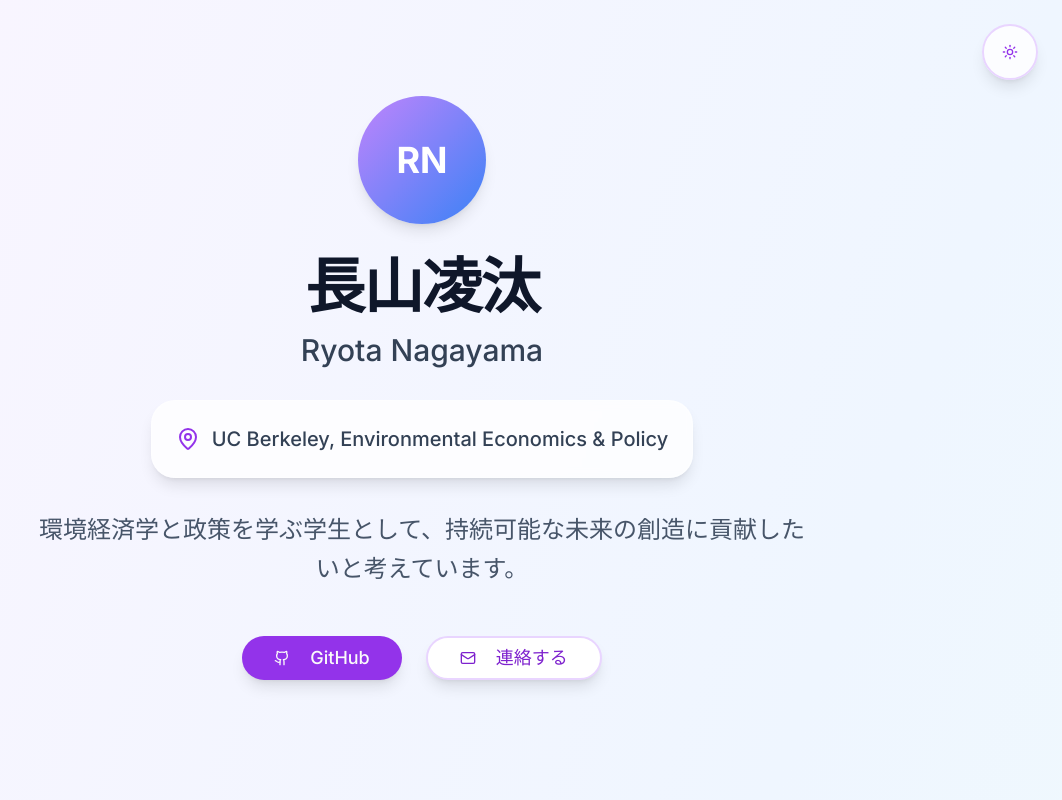
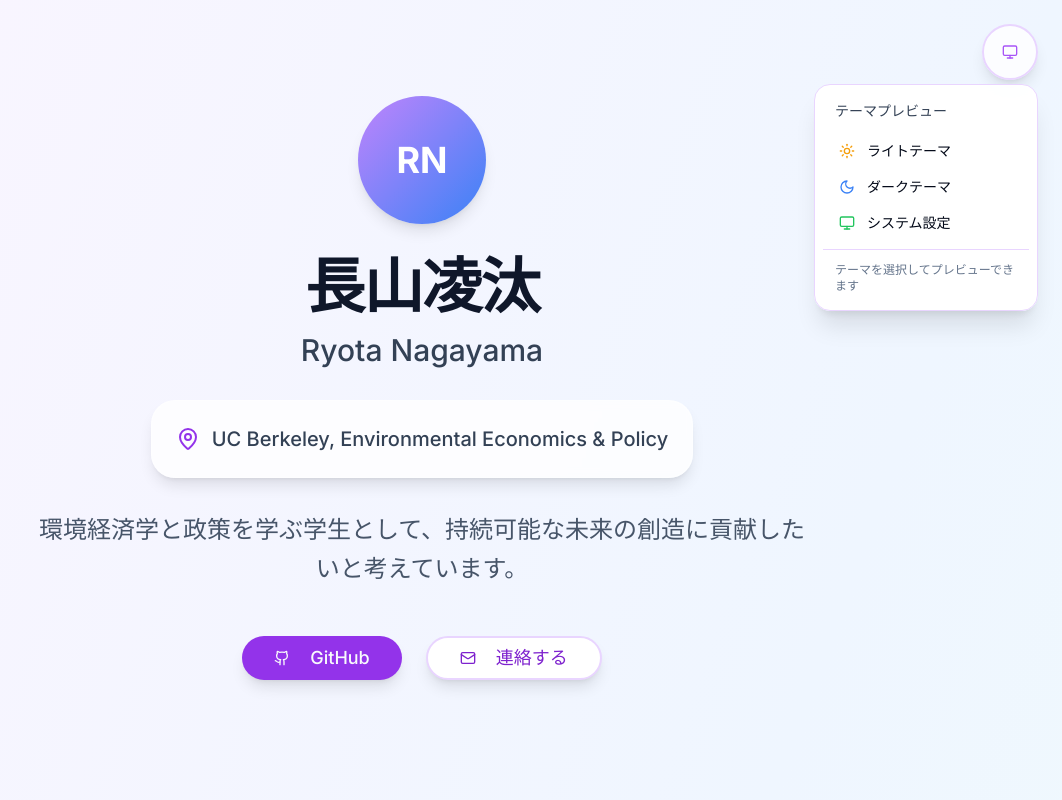
Before and after one commit to Ry0Nang/profile-page, a Next.js app: page / in a window 1280 px wide. Both pictures are taken after a click on the button "テーマを切り替え". Shown: the top 800 px of the page, without its empty margins (218-1280 px from the left). Built offline with nearby package versions, Linux system fonts and the light colour scheme.

Commit message:
feat: add theme preview functionality
Implement theme preview before switching themes for better UX

#VERCEL_SKIP

Co-authored-by: ry0t4 <52437972+Ry0Nang@users.noreply.github.com>

```diff
--- a/app/globals.css
+++ b/app/globals.css
@@ -2,85 +2,60 @@
 @tailwind components;
 @tailwind utilities;
 
-body {
-  font-family: Arial, Helvetica, sans-serif;
-}
-
-@layer utilities {
-  .text-balance {
-    text-wrap: balance;
-  }
-}
-
 @layer base {
   :root {
     --background: 0 0% 100%;
-    --foreground: 0 0% 3.9%;
+    --foreground: 222.2 84% 4.9%;
     --card: 0 0% 100%;
-    --card-foreground: 0 0% 3.9%;
+    --card-foreground: 222.2 84% 4.9%;
     --popover: 0 0% 100%;
-    --popover-foreground: 0 0% 3.9%;
-    --primary: 0 0% 9%;
-    --primary-foreground: 0 0% 98%;
-    --secondary: 0 0% 96.1%;
-    --secondary-foreground: 0 0% 9%;
-    --muted: 0 0% 96.1%;
-    --muted-foreground: 0 0% 45.1%;
-    --accent: 0 0% 96.1%;
-    --accent-foreground: 0 0% 9%;
+    --popover-foreground: 222.2 84% 4.9%;
+    --primary: 222.2 47.4% 11.2%;
+    --primary-foreground: 210 40% 98%;
+    --secondary: 210 40% 96%;
+    --secondary-foreground: 222.2 47.4% 11.2%;
+    --muted: 210 40% 96%;
+    --muted-foreground: 215.4 16.3% 46.9%;
+    --accent: 210 40% 96%;
+    --accent-foreground: 222.2 47.4% 11.2%;
     --destructive: 0 84.2% 60.2%;
-    --destructive-foreground: 0 0% 98%;
-    --border: 0 0% 89.8%;
-    --input: 0 0% 89.8%;
-    --ring: 0 0% 3.9%;
+    --destructive-foreground: 210 40% 98%;
+    --border: 214.3 31.8% 91.4%;
+    --input: 214.3 31.8% 91.4%;
+    --ring: 222.2 84% 4.9%;
+    --radius: 0.5rem;
     --chart-1: 12 76% 61%;
     --chart-2: 173 58% 39%;
     --chart-3: 197 37% 24%;
     --chart-4: 43 74% 66%;
     --chart-5: 27 87% 67%;
-    --radius: 0.5rem;
-    --sidebar-background: 0 0% 98%;
-    --sidebar-foreground: 240 5.3% 26.1%;
-    --sidebar-primary: 240 5.9% 10%;
-    --sidebar-primary-foreground: 0 0% 98%;
-    --sidebar-accent: 240 4.8% 95.9%;
-    --sidebar-accent-foreground: 240 5.9% 10%;
-    --sidebar-border: 220 13% 91%;
-    --sidebar-ring: 217.2 91.2% 59.8%;
   }
+
   .dark {
-    --background: 0 0% 3.9%;
-    --foreground: 0 0% 98%;
-    --card: 0 0% 3.9%;
-    --card-foreground: 0 0% 98%;
-    --popover: 0 0% 3.9%;
-    --popover-foreground: 0 0% 98%;
-    --primary: 0 0% 98%;
-    --primary-foreground: 0 0% 9%;
-    --secondary: 0 0% 14.9%;
-    --secondary-foreground: 0 0% 98%;
-    --muted: 0 0% 14.9%;
-    --muted-foreground: 0 0% 63.9%;
-    --accent: 0 0% 14.9%;
-    --accent-foreground: 0 0% 98%;
+    --background: 222.2 84% 4.9%;
+    --foreground: 210 40% 98%;
+    --card: 222.2 84% 4.9%;
+    --card-foreground: 210 40% 98%;
+    --popover: 222.2 84% 4.9%;
+    --popover-foreground: 210 40% 98%;
+    --primary: 210 40% 98%;
+    --primary-foreground: 222.2 47.4% 11.2%;
+    --secondary: 217.2 32.6% 17.5%;
+    --secondary-foreground: 210 40% 98%;
+    --muted: 217.2 32.6% 17.5%;
+    --muted-foreground: 215 20.2% 65.1%;
+    --accent: 217.2 32.6% 17.5%;
+    --accent-foreground: 210 40% 98%;
     --destructive: 0 62.8% 30.6%;
-    --destructive-foreground: 0 0% 98%;
-    --border: 0 0% 14.9%;
-    --input: 0 0% 14.9%;
-    --ring: 0 0% 83.1%;
+    --destructive-foreground: 210 40% 98%;
+    --border: 217.2 32.6% 17.5%;
+    --input: 217.2 32.6% 17.5%;
+    --ring: 212.7 26.8% 83.9%;
     --chart-1: 220 70% 50%;
     --chart-2: 160 60% 45%;
     --chart-3: 30 80% 55%;
     --chart-4: 280 65% 60%;
     --chart-5: 340 75% 55%;
-    --sidebar-background: 240 5.9% 10%;
-    --sidebar-foreground: 240 4.8% 95.9%;
-    --sidebar-primary: 224.3 76.3% 48%;
-    --sidebar-primary-foreground: 0 0% 100%;
-    --sidebar-accent: 240 3.7% 15.9%;
-    --sidebar-accent-foreground: 240 4.8% 95.9%;
-    --sidebar-border: 240 3.7% 15.9%;
-    --sidebar-ring: 217.2 91.2% 59.8%;
   }
 }
 
@@ -92,3 +67,68 @@ body {
     @apply bg-background text-foreground;
   }
 }
+
+/* テーマプレビュー用のスタイル */
+[data-theme-preview="light"] {
+  color-scheme: light;
+}
+
+[data-theme-preview="light"] * {
+  transition: all 0.3s ease;
+}
+
+[data-theme-preview="light"] .dark\:bg-slate-900 {
+  background: rgb(248 250 252) !important;
+}
+
+[data-theme-preview="light"] .dark\:via-purple-900 {
+  background: rgb(196 181 253) !important;
+}
+
+[data-theme-preview="light"] .dark\:to-slate-800 {
+  background: rgb(241 245 249) !important;
+}
+
+[data-theme-preview="light"] .dark\:text-white {
+  color: rgb(15 23 42) !important;
+}
+
+[data-theme-preview="light"] .dark\:text-slate-300 {
+  color: rgb(71 85 105) !important;
+}
+
+[data-theme-preview="light"] .dark\:bg-slate-800\/90 {
+  background: rgba(255, 255, 255, 0.9) !important;
+}
+
+[data-theme-preview="dark"] {
+  color-scheme: dark;
+}
+
+[data-theme-preview="dark"] * {
+  transition: all 0.3s ease;
+}
+
+[data-theme-preview="dark"] .bg-gradient-to-br.from-purple-50 {
+  background: linear-gradient(to bottom right, rgb(15 23 42), rgb(88 28 135), rgb(30 41 59)) !important;
+}
+
+[data-theme-preview="dark"] .text-slate-900 {
+  color: rgb(248 250 252) !important;
+}
+
+[data-theme-preview="dark"] .text-slate-700 {
+  color: rgb(203 213 225) !important;
+}
+
+[data-theme-preview="dark"] .bg-white\/90 {
+  background: rgba(30, 41, 59, 0.9) !important;
+}
+
+[data-theme-preview="dark"] .text-slate-800 {
+  color: rgb(226 232 240) !important;
+}
+
+[data-theme-preview="dark"] .bg-gradient-to-r.from-blue-50\/50 {
+  background: linear-gradient(to right, rgba(30, 41, 59, 0.5), rgba(88, 28, 135, 0.2)) !important;
+}
--- a/components/theme-toggle.tsx
+++ b/components/theme-toggle.tsx
@@ -1,22 +1,132 @@
 "use client"
-import { Moon, Sun } from "lucide-react"
+import { Moon, Sun, Monitor } from "lucide-react"
 import { useTheme } from "next-themes"
+import { useState, useEffect } from "react"
 
 import { Button } from "@/components/ui/button"
+import {
+  DropdownMenu,
+  DropdownMenuContent,
+  DropdownMenuItem,
+  DropdownMenuTrigger,
+  DropdownMenuSeparator,
+} from "@/components/ui/dropdown-menu"
 
 export function ThemeToggle() {
   const { theme, setTheme } = useTheme()
+  const [previewTheme, setPreviewTheme] = useState<string | null>(null)
+  const [mounted, setMounted] = useState(false)
+
+  useEffect(() => {
+    setMounted(true)
+  }, [])
+
+  const handlePreview = (newTheme: string) => {
+    setPreviewTheme(newTheme)
+    document.documentElement.setAttribute("data-theme-preview", newTheme)
+  }
+
+  const handleApplyTheme = (newTheme: string) => {
+    setTheme(newTheme)
+    setPreviewTheme(null)
+    document.documentElement.removeAttribute("data-theme-preview")
+  }
+
+  const handleCancelPreview = () => {
+    setPreviewTheme(null)
+    document.documentElement.removeAttribute("data-theme-preview")
+  }
+
+  if (!mounted) {
+    return null
+  }
+
+  const currentIcon = theme === "light" ? Sun : theme === "dark" ? Moon : Monitor
 
   return (
+    <div className="fixed top-6 right-6 z-50">
+      {previewTheme && (
+        <div className="mb-4 bg-white/90 dark:bg-slate-800/90 backdrop-blur-sm rounded-2xl p-4 shadow-lg border border-purple-200 dark:border-purple-700">
+          <p className="text-sm text-slate-700 dark:text-slate-300 mb-3">
+            プレビュー中: {previewTheme === "light" ? "ライト" : previewTheme === "dark" ? "ダーク" : "システム"}テーマ
+          </p>
+          <div className="flex gap-2">
+            <Button
+              size="sm"
+              onClick={() => handleApplyTheme(previewTheme)}
+              className="bg-purple-600 hover:bg-purple-700 text-white"
+            >
+              適用
+            </Button>
+            <Button
+              size="sm"
+              variant="outline"
+              onClick={handleCancelPreview}
+              className="border-purple-200 dark:border-purple-700"
+            >
+              キャンセル
+            </Button>
+          </div>
+        </div>
+      )}
+
+      <DropdownMenu>
+        <DropdownMenuTrigger asChild>
           <Button
             variant="outline"
             size="icon"
-      onClick={() => setTheme(theme === "light" ? "dark" : "light")}
-      className="fixed top-6 right-6 z-50 rounded-full w-14 h-14 bg-white/80 dark:bg-slate-800/80 backdrop-blur-sm border-2 border-purple-200 dark:border-purple-700 shadow-lg hover:shadow-xl transition-all duration-300"
+            className="rounded-full w-14 h-14 bg-white/80 dark:bg-slate-800/80 backdrop-blur-sm border-2 border-purple-200 dark:border-purple-700 shadow-lg hover:shadow-xl transition-all duration-300"
           >
-      <Sun className="h-6 w-6 rotate-0 scale-100 transition-all dark:-rotate-90 dark:scale-0 text-purple-600" />
-      <Moon className="absolute h-6 w-6 rotate-90 scale-0 transition-all dark:rotate-0 dark:scale-100 text-purple-400" />
+            {currentIcon === Sun && <Sun className="h-6 w-6 text-purple-600" />}
+            {currentIcon === Moon && <Moon className="h-6 w-6 text-purple-400" />}
+            {currentIcon === Monitor && <Monitor className="h-6 w-6 text-purple-500" />}
             <span className="sr-only">テーマを切り替え</span>
           </Button>
+        </DropdownMenuTrigger>
+        <DropdownMenuContent
+          align="end"
+          className="w-56 bg-white/95 dark:bg-slate-800/95 backdrop-blur-sm border border-purple-200 dark:border-purple-700 rounded-2xl shadow-xl"
+        >
+          <div className="p-2">
+            <div className="text-sm font-medium text-slate-700 dark:text-slate-300 px-2 py-1 mb-2">
+              テーマプレビュー
+            </div>
+
+            <DropdownMenuItem
+              onClick={() => handlePreview("light")}
+              className="flex items-center gap-3 px-3 py-2 rounded-xl hover:bg-purple-50 dark:hover:bg-purple-900/20 cursor-pointer"
+            >
+              <Sun className="h-4 w-4 text-amber-500" />
+              <span>ライトテーマ</span>
+              {theme === "light" && <div className="ml-auto w-2 h-2 bg-purple-500 rounded-full" />}
+            </DropdownMenuItem>
+
+            <DropdownMenuItem
+              onClick={() => handlePreview("dark")}
+              className="flex items-center gap-3 px-3 py-2 rounded-xl hover:bg-purple-50 dark:hover:bg-purple-900/20 cursor-pointer"
+            >
+              <Moon className="h-4 w-4 text-blue-500" />
+              <span>ダークテーマ</span>
+              {theme === "dark" && <div className="ml-auto w-2 h-2 bg-purple-500 rounded-full" />}
+            </DropdownMenuItem>
+
+            <DropdownMenuItem
+              onClick={() => handlePreview("system")}
+              className="flex items-center gap-3 px-3 py-2 rounded-xl hover:bg-purple-50 dark:hover:bg-purple-900/20 cursor-pointer"
+            >
+              <Monitor className="h-4 w-4 text-green-500" />
+              <span>システム設定</span>
+              {theme === "system" && <div className="ml-auto w-2 h-2 bg-purple-500 rounded-full" />}
+            </DropdownMenuItem>
+
+            <DropdownMenuSeparator className="my-2 bg-purple-200 dark:bg-purple-700" />
+
+            <div className="text-xs text-slate-500 dark:text-slate-400 px-2 py-1">
+              テーマを選択してプレビューできます
+            </div>
+          </div>
+        </DropdownMenuContent>
+      </DropdownMenu>
+    </div>
   )
 }
```
Also changed, not shown: 1 other file (tests, documents, lock files or other folders). Lines whose indentation alone changed are shown as unchanged.
